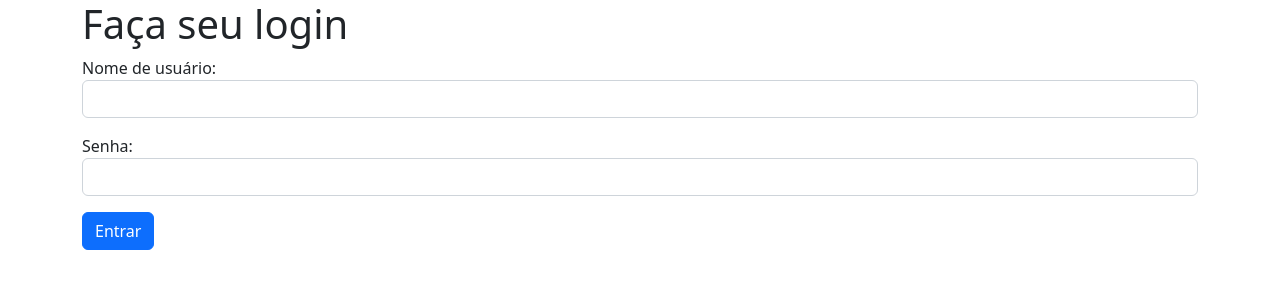
After one commit to samuel-sanp/jogoteca-docker, a Flask app: page /login in a window 1280 px wide. The commit adds this page. Shown: the top 300 px of the page. Run offline with Flask 2, Linux system fonts and the light colour scheme; some libraries are stand-ins or nearby versions.

Commit message:
add login route.

```diff
--- a/jogoteca.py
+++ b/jogoteca.py
@@ -40,4 +40,19 @@ def create():
     return redirect('/')
 
 
+@app.route('/login')
+def login():
+    return render_template('login.html', title='Faça seu login')
+
+
+@app.route('/auth', methods=['POST', ])
+def auth():
+    username = request.form['username']
+    password = request.form['password']
+
+    if username == 'user' and password == '123':
+        return redirect('/')
+    else:
+        return redirect('/login')
+
 app.run(host, port, debug=True)
--- /dev/null
+++ b/templates/login.html
@@ -0,0 +1,16 @@
+{% extends "template.html" %}
+{% block content %}
+<form method="POST" action="/auth">
+    <p>
+        <label>Nome de usuário:</label>
+        <input class="form-control" type="text" name="username" required>
+    </p>
+    <p>
+        <label>Senha:</label>
+        <input class="form-control" type="password" name="password" required>
+    </p>
+    <p>
+        <button class="btn btn-primary" type="submit">Entrar</button>
+    </p>
+</form>
+{%endblock%}
--- a/templates/template.html
+++ b/templates/template.html
@@ -4,7 +4,7 @@
     <meta charset="utf-8">
     <meta name="viewport" content="width=device-width, initial-scale=1">
     <title>Jogoteca</title>
-    <link href="../static/bootstrap.css" rel="stylesheet">
+    <link href="{{ url_for('static', filename='bootstrap.css') }}" rel="stylesheet">
 </head>
 <body>
     <div class="container">
```
